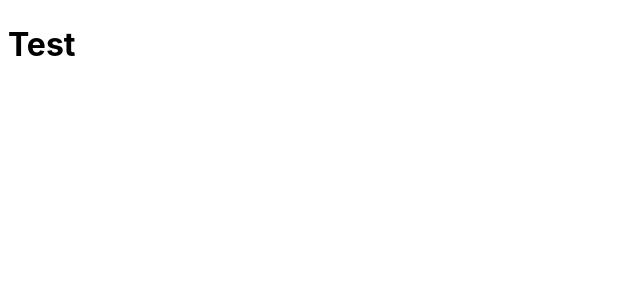
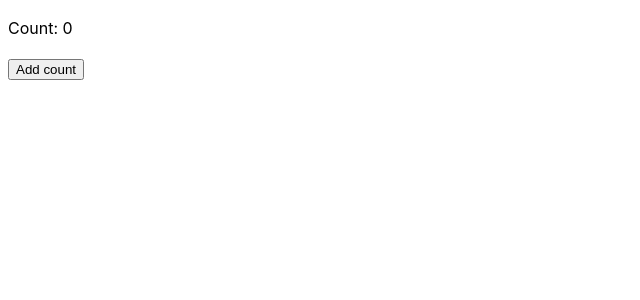
Before and after one commit to rakeshcooper/React_practice, a React (Vite) app: page / in a window 1280 px wide. Shown: the top 300 px of the page, without its empty margins (0-640 px from the left). Built offline with nearby package versions, Linux system fonts and the light colour scheme.

Commit message:
sec bday update

```diff
--- a/src/assets/Effect.jsx
+++ b/src/assets/Effect.jsx
@@ -1,7 +1,21 @@
+import { useState,useEffect } from "react"
+
+
 function Effect(){
- return(
+    const[count, setCount] = useState(0)
+
+    useEffect(() => {
+        document.title = `Count: ${count}`
+    })
+
+    function increaseHandler(){
+        setCount(count => count + 1)
+    }
+
+    return(
     <div>
-        <h1>Test</h1>
+        <p>Count: {count}</p>
+        <button onClick={increaseHandler}>Add count</button>
     </div>
  )
 }
```
